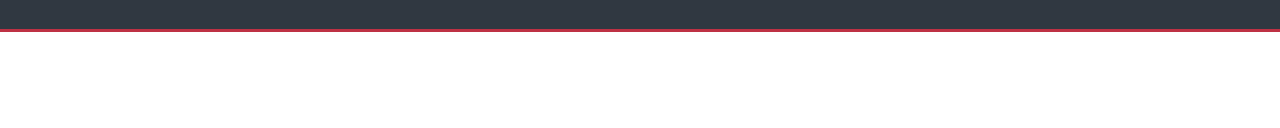
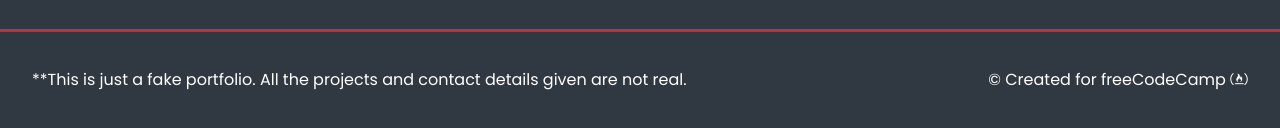
Before and after one commit to Brisa-Codes/Personal-Portfolio, a plain HTML site: page index.html in a window 1280 px wide. Shown: the part 2346-2474 px from the top of the page. Before the commit the page ends 2378 px from the top, so only its background shows below. Drawn offline with Linux system fonts and the light colour scheme.

Commit message:
Feat: Footer

```diff
--- a/index.html
+++ b/index.html
@@ -100,5 +100,9 @@
             </div>
         </div>
     </section>
+    <div class="copyrights">
+        <p>**This is just a fake portfolio. All the projects and contact details given are not real.</p>
+        <p>© Created for freeCodeCamp <span><i class="fab fa-free-code-camp"></i></span> </p>
+    </div>
 </body>
 </html>
--- a/styles.css
+++ b/styles.css
@@ -187,3 +187,17 @@ span {
     align-items: center;
     padding-right: 10px;
 }
+
+.copyrights {
+    background: #303841;
+    width: 100%;
+    padding: 2rem;
+    color: #fff;
+    display: flex;
+    justify-content: space-between;
+    line-height: 2;
+}
+
+.copyrights p i {
+    color: #fff;
+}
```
